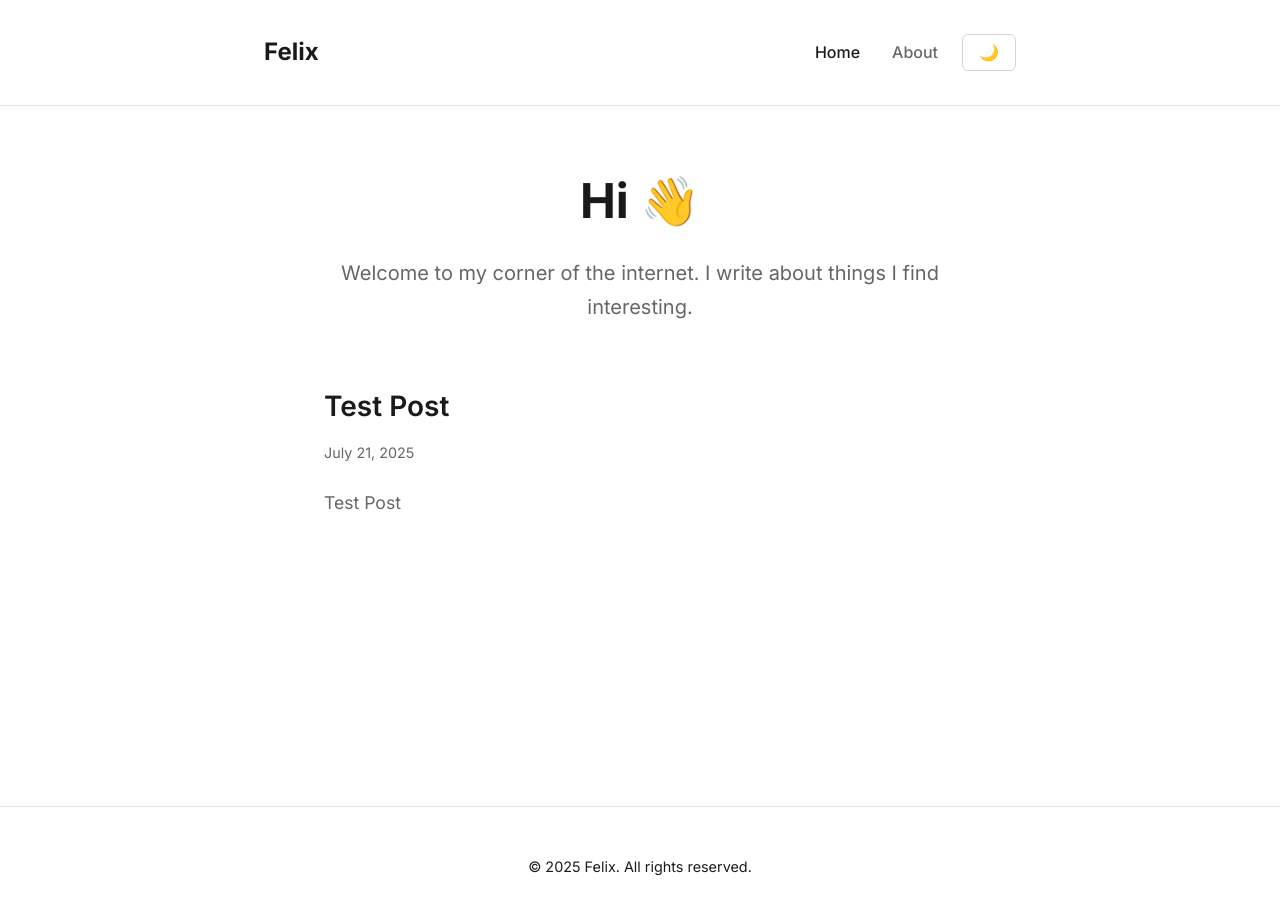
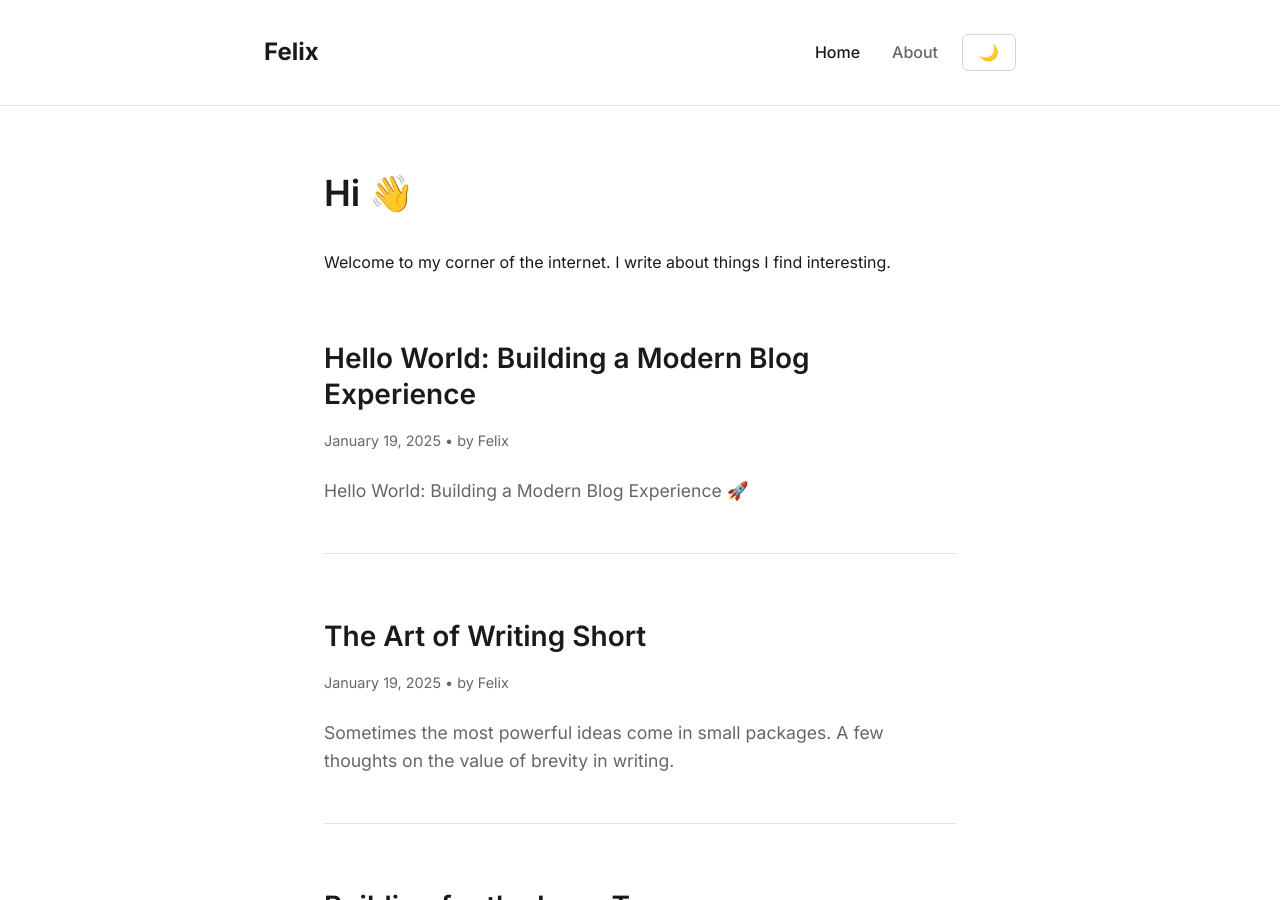
Before and after one commit to felixtp/felixtp.github.io, a Jekyll site: the page built from index.md, in a window 1280 px wide and 900 px high. Built offline with Jekyll 4.4.1, drawn with Linux system fonts in a browser that asks for light colours; our own code applies the rules of GitHub Pages for plain Markdown files; some of the changed text lies outside the part shown.

Commit message:
Fix layouts and restore posts

```diff
--- a/_posts/2025-07-21-test.md
+++ /dev/null
@@ -1,9 +0,0 @@
----
-layout: post
-title: "Test Post"
-date: 2025-07-21 10:00:00 -0000
----
-
-# Test Post
-
-This is a simple test post.
--- a/index.md
+++ b/index.md
@@ -1,13 +1,10 @@
 ---
-layout: default
-title: Home
-nav_order: 1
+title: Felix
 ---
 
-<div class="home-intro">
-    <h1 class="home-title">Hi 👋</h1>
-    <p class="home-subtitle">Welcome to my corner of the internet. I write about things I find interesting.</p>
-</div>
+# Hi 👋
+
+Welcome to my corner of the internet. I write about things I find interesting.
 
 <div class="blog-posts">
     {% for post in site.posts %}
```
Also changed, not shown: about.md (+3 -4 lines), _posts/2024-07-05-jekyll-liquid-templating.md (renamed from _posts_backup/2024-07-05-jekyll-liquid-templating.md), _posts/2024-07-08-github-pages-tips.md (renamed from _posts_backup/2024-07-08-github-pages-tips.md), _posts/2024-07-10-improved-blog-navigation.md (renamed from _posts_backup/2024-07-10-improved-blog-navigation.md), _posts/2024-07-10-welcome-to-the-blog.md (renamed from _posts_backup/2024-07-10-welcome-to-the-blog.md), _posts/2024-07-12-enhanced-user-experience.md (renamed from _posts_backup/2024-07-12-enhanced-user-experience.md), _posts/2025-01-18-building-for-the-long-term.md (renamed from _posts_backup/2025-01-18-building-for-the-long-term.md), _posts/2025-01-19-hello-world-modern-blog.md (renamed from _posts_backup/2025-01-19-hello-world-modern-blog.md), _posts/2025-01-19-the-art-of-writing-short.md (renamed from _posts_backup/2025-01-19-the-art-of-writing-short.md).
